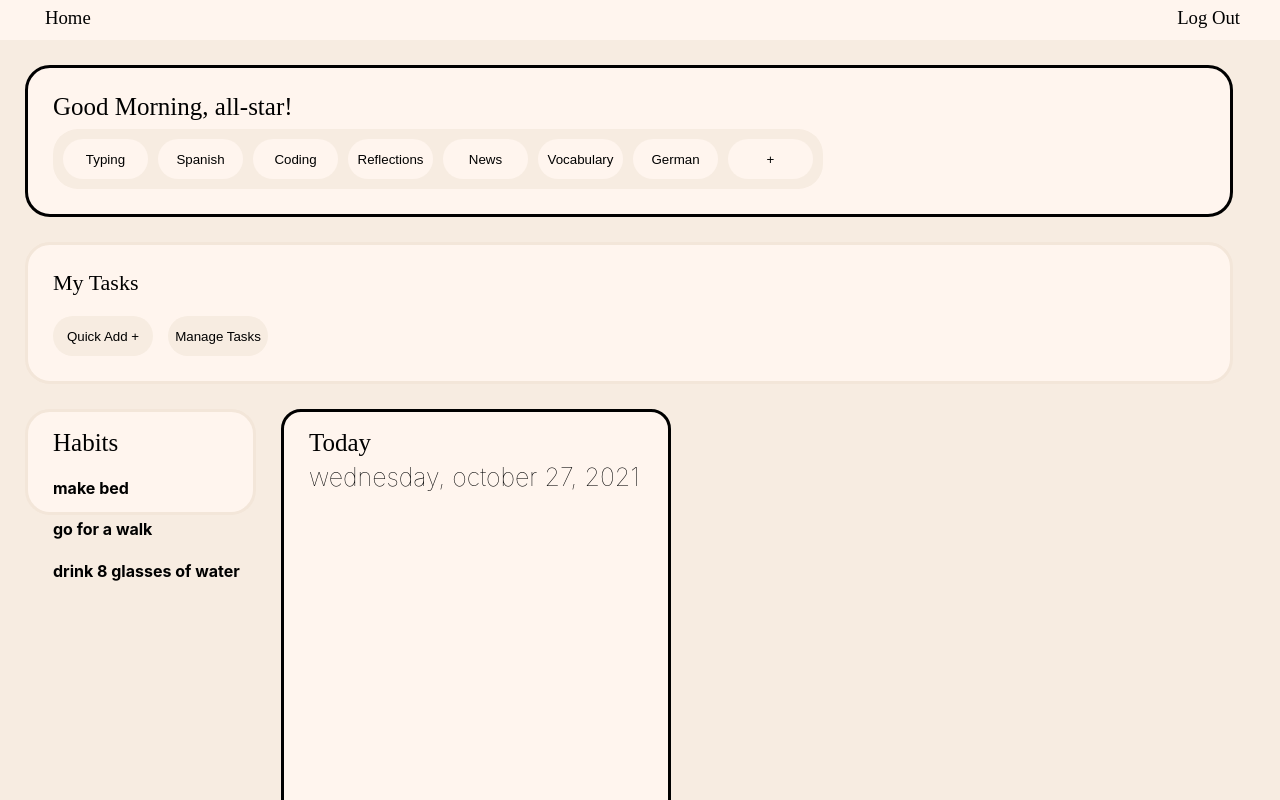
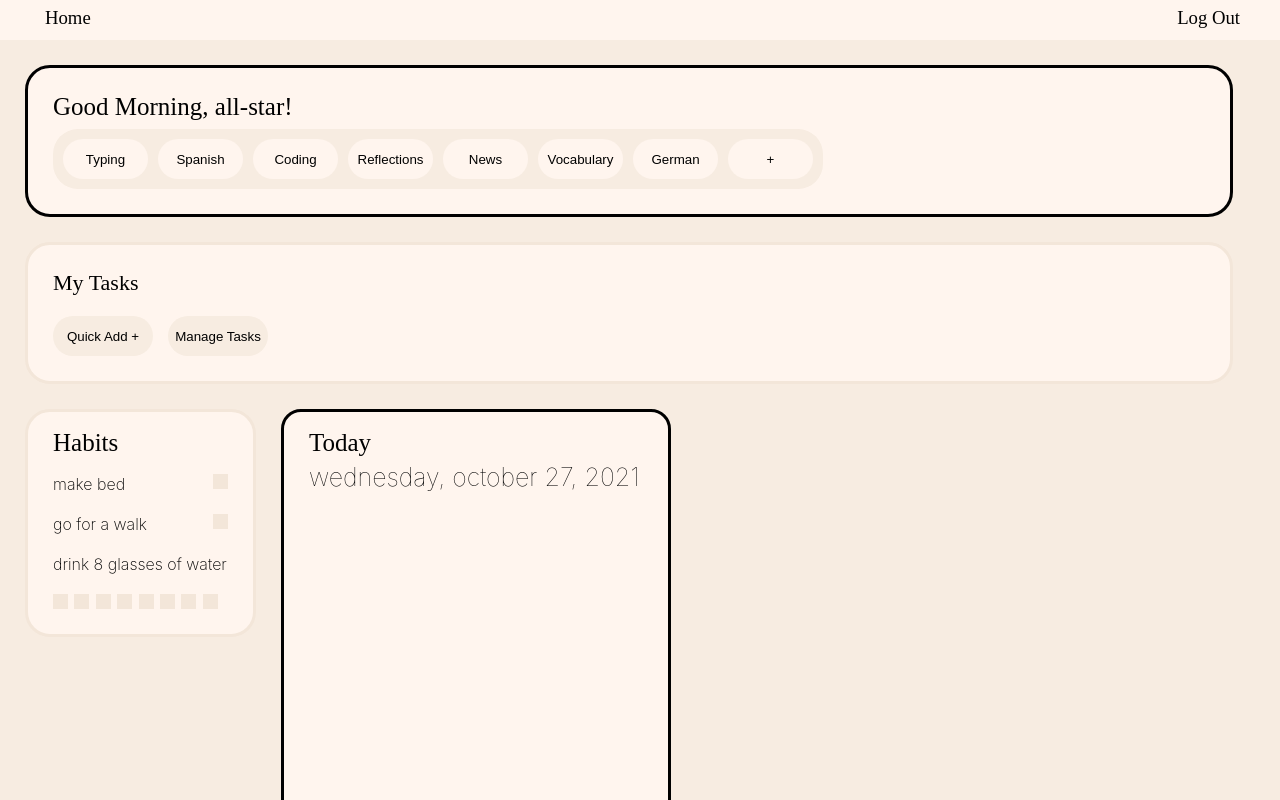
Before and after one commit to gooliajulia/design-my-week, a React (Create React App) app: page /homepage/1 in a window 1280 px wide. Shown: the top 800 px of the page. Built offline with nearby package versions, Linux system fonts and the light colour scheme; no server answers; a web font is replaced by a local one.

Commit message:
habit section check box functionality

```diff
--- a/src/App.css
+++ b/src/App.css
@@ -259,8 +259,42 @@ div#habits {
   border-radius: 25px;
   border-style: solid;
   border-color: rgb(243, 230, 217);
-  height: 100px;
+  height:min-content;
   padding-left: 25px;
+  padding-bottom: 25px;
+}
+
+div#habits-list {
+  display: flex;
+  flex-direction: column;
+  row-gap: 20px;
+
+}
+
+div#habits h4 {
+  font-weight: 200;
+  margin: 0;
+}
+
+button.checkbox {
+  height: 15px;
+  width: 15px;
+  background-color: rgb(243, 230, 217);
+  border-style: none;
+  border-color: rgb(216, 204, 193);
+}
+
+div.inline-habit {
+  display: flex;
+  flex-direction: row;
+  justify-content: space-between;
+  margin-right: 25px;
+}
+
+div.inline-checkboxes {
+  display: flex;
+  justify-content:flex-start;
+  gap: 6.4px;
 }
 
 div#my-tasks {
--- /dev/null
+++ b/src/components/functions/CheckBox.js
@@ -0,0 +1,19 @@
+import {useState} from 'react';
+
+const CheckBox = () => {
+    const [marker, setMarker] = useState('')
+    const [isChecked, setIsChecked] = useState(true);
+
+    const handleCheck = (ev) => {
+        ev.preventDefault();
+        setIsChecked(!isChecked)
+        isChecked ? setMarker('x') : setMarker('');
+    }
+
+    return (
+        <button className='checkbox' onClick={(ev) => {
+            handleCheck((ev))}}>{marker}</button>
+    )
+}
+
+export default CheckBox;
--- a/src/components/sections/Habits.js
+++ b/src/components/sections/Habits.js
@@ -1,11 +1,47 @@
+import {useState} from 'react';
+import CheckBox from '../functions/CheckBox.js';
 
 const Habits = () => {
+    const [isChecked, setIsChecked] = useState(false);
+    const [marker, setMarker] = useState('');
+
+    const checkBox = (ev) => {
+        ev.preventDefault();
+        console.log('box checked');
+        setIsChecked(!isChecked);
+        isChecked ?
+        setMarker('x')
+        :
+        setMarker('');
+        ev.target.value='x';
+    }
+
+
+
     return (
         <div id='habits'>
             <h1>Habits</h1>
-            <h4>make bed </h4>
-            <h4>go for a walk</h4>
-            <h4>drink 8 glasses of water</h4>
+                <div id='habits-list'>
+                    <div className='inline-habit'>
+                        <h4>make bed </h4>
+                        <CheckBox />
+                    </div>
+                    <div className='inline-habit'>
+                        <h4>go for a walk</h4>
+                        <CheckBox />
+                    </div>
+                    <h4>drink 8 glasses of water</h4>
+                    <div className='inline-checkboxes'>
+                        <CheckBox />
+                        <CheckBox />
+                        <CheckBox />
+                        <CheckBox />
+                        <CheckBox />
+                        <CheckBox />
+                        <CheckBox />
+                        <CheckBox />
+                    </div>
+                </div>
         </div>
     )
 }
```
